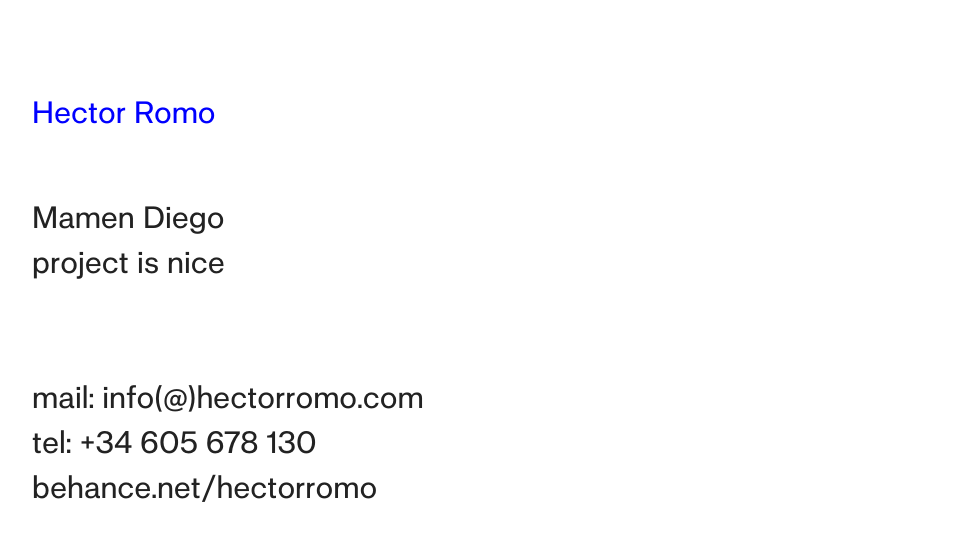
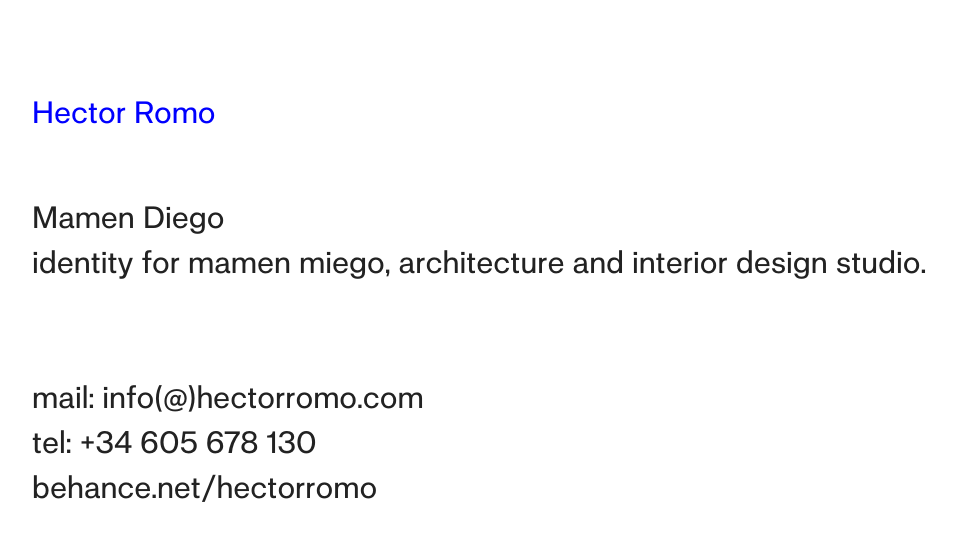
Before and after one commit to hectorromo/hectorromo.com, a Jekyll site: the page built from _projects/mamen-diego.md, in a window 1280 px wide. Shown: the top 541 px of the page, without its empty margins (64-1020 px from the left). Built offline with Jekyll 4.4.1, drawn with Linux system fonts in a browser that asks for light colours.

Commit message:
Updated '/_projects/mamen-diego.md' via CloudCannon

```diff
--- a/_projects/mamen-diego.md
+++ b/_projects/mamen-diego.md
@@ -12,4 +12,4 @@ gallery:
 
 
 Mamen Diego
-<br>project is nice
+<br>identity for mamen miego, architecture and interior design studio.
```
